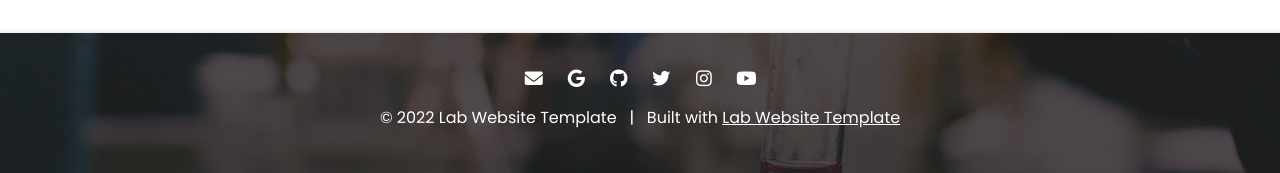
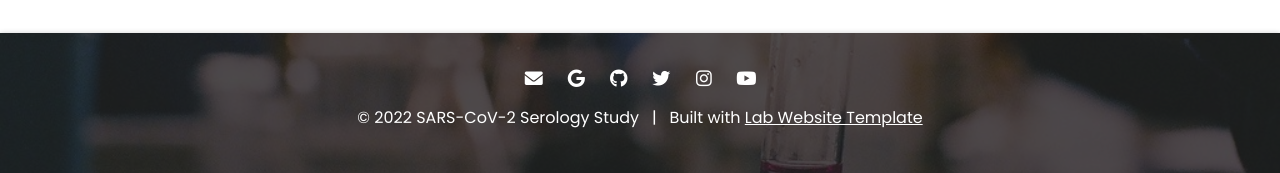
Before and after one commit to devin-schoen/schoen-test, a Jekyll site: the page built from index.md, in a window 1280 px wide and 900 px high, scrolled down 973 px. Shown: the part 727-900 px from the top of the window. Built offline with Jekyll 4.4.1, drawn with Linux system fonts in a browser that asks for light colours; some of the changed text lies outside the part shown.

Commit message:
Update _config.yaml
updating some info to test out

```diff
--- a/_config.yaml
+++ b/_config.yaml
@@ -1,17 +1,17 @@
 ### basic settings
 
 # site properties and page defaults
-title: Lab Website Template
+title: SARS-CoV-2 Serology Study
 description: An easy-to-use, flexible website template for labs, with automatic citations, GitHub tag imports, pre-built components, and more.
 logo: images/logo.svg
 header: images/background.jpg
 footer: images/background.jpg
-baseurl: /lab-website-template
+baseurl: /cv19-curlin
 
 # site social media and other links
 links:
-  email: jane.smith@your-lab.com
-  google-scholar: Jane Smith
+  email: serologystudycv19@ohsu.edu
+  google-scholar: Marcel Curlin
   github: your-lab
   twitter: YourLabHandle
   instagram: YourLabHandle
```
